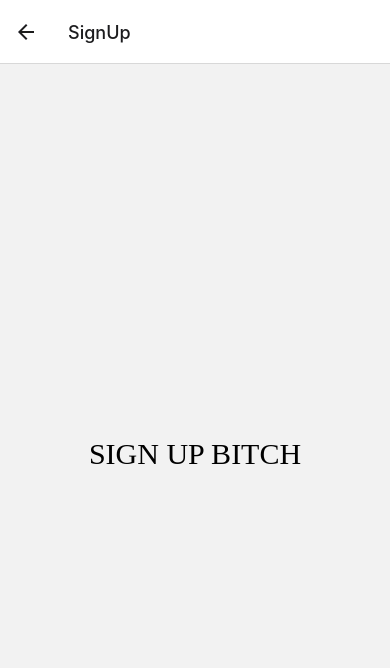
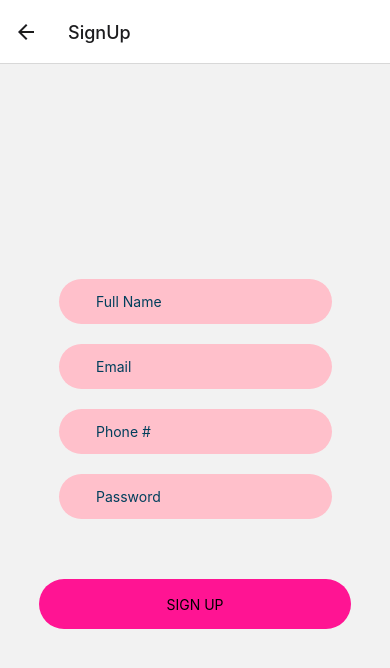
Before and after one commit to kvscomputing/FrolicFrFr, a React Native app: screen /SignUp in a window 390 px wide. Shown: the top 668 px of the page. Built offline with nearby package versions, Linux system fonts and the light colour scheme.

Commit message:
Build out Sign Up page

```diff
--- a/screens/HomeScreen.js
+++ b/screens/HomeScreen.js
@@ -35,6 +35,7 @@ const styles = StyleSheet.create({
     },
     titleText: {
       fontFamily: 'Times New Roman',
-      fontSize: 30
+      fontSize: 30,
+      marginBottom: 40,
     }
 });
--- a/screens/SignIn.js
+++ b/screens/SignIn.js
@@ -22,7 +22,7 @@ export default function SignIn() {
             style={styles.TextInput}
             placeholder="Password"
             placeholderTextColor="#003f5c"
-            onChangeText={(email) => setEmail(email)}
+            onChangeText={(password) => setPassword(password)}
         />
         </View>
 
--- a/screens/SignUp.js
+++ b/screens/SignUp.js
@@ -1,15 +1,53 @@
 import { NavigationContainer } from '@react-navigation/native';
 import React from 'react';
-import {StyleSheet, TouchableOpacity, Text, View, Button, Alert} from 'react-native';
+import { useState } from 'react';
+import {StyleSheet, TouchableOpacity, Text, TextInput, View, Image, Button, Alert} from 'react-native';
 
-export default function SignUp( { navigation }) {
-    return (
-        <View
-            style={styles.container}>
-                <Text style={styles.titleText}>
-                    SIGN UP BITCH
-                </Text>
-            </View>
+export default function SignUp() {
+  const [name, setName] = useState("");
+  const [email, setEmail] = useState("");
+  const [phoneNum, setPhoneNum] = useState("");
+  const [password, setPassword] = useState("");
+  return (
+        <View style={styles.container}>
+        <View style={styles.inputView}>
+            <TextInput
+            style={styles.TextInput}
+            placeholder="Full Name"
+            placeholderTextColor="#003f5c"
+            onChangeText={(name) => setName(name)}
+        />
+        </View>
+        <View style={styles.inputView}>
+            <TextInput
+            style={styles.TextInput}
+            placeholder="Email"
+            placeholderTextColor="#003f5c"
+            onChangeText={(email) => setEmail(email)}
+        />
+        </View>
+        <View style={styles.inputView}>
+            <TextInput
+            style={styles.TextInput}
+            placeholder="Phone #"
+            placeholderTextColor="#003f5c"
+            onChangeText={(phoneNum) => setPhoneNum(phoneNum)}
+        />
+        </View>
+
+        <View style={styles.inputView}>
+            <TextInput
+            style={styles.TextInput}
+            placeholder="Password"
+            placeholderTextColor="#003f5c"
+            onChangeText={(password) => setPassword(password)}
+        />
+        </View>
+
+        <TouchableOpacity style={styles.signUpBtn}>
+        <Text style={styles.loginText}>SIGN UP</Text>
+        </TouchableOpacity>
+    </View>
     );
 };
 
@@ -28,5 +66,33 @@ const styles = StyleSheet.create({
     titleText: {
       fontFamily: 'Times New Roman',
       fontSize: 30
-    }
+    },
+    inputView: {
+      backgroundColor: "#FFC0CB",
+      borderRadius: 30,
+      width: "70%",
+      height: 45,
+      marginBottom: 20,
+      alignItems: "center",
+    },
+    TextInput: {
+      height: 50,
+      flex: 1,
+      padding: 10,
+      marginLeft: 20,
+    },
+    forgot_button: {
+      height: 30,
+      marginBottom: 30,
+    },
+    signUpBtn: {
+      width: "80%",
+      borderRadius: 25,
+      height: 50,
+      alignItems: "center",
+      justifyContent: "center",
+      marginTop: 40,
+      backgroundColor: "#FF1493",
+    },
+
 });
```
Also changed, not shown: screens/AllEvents.js (added).
